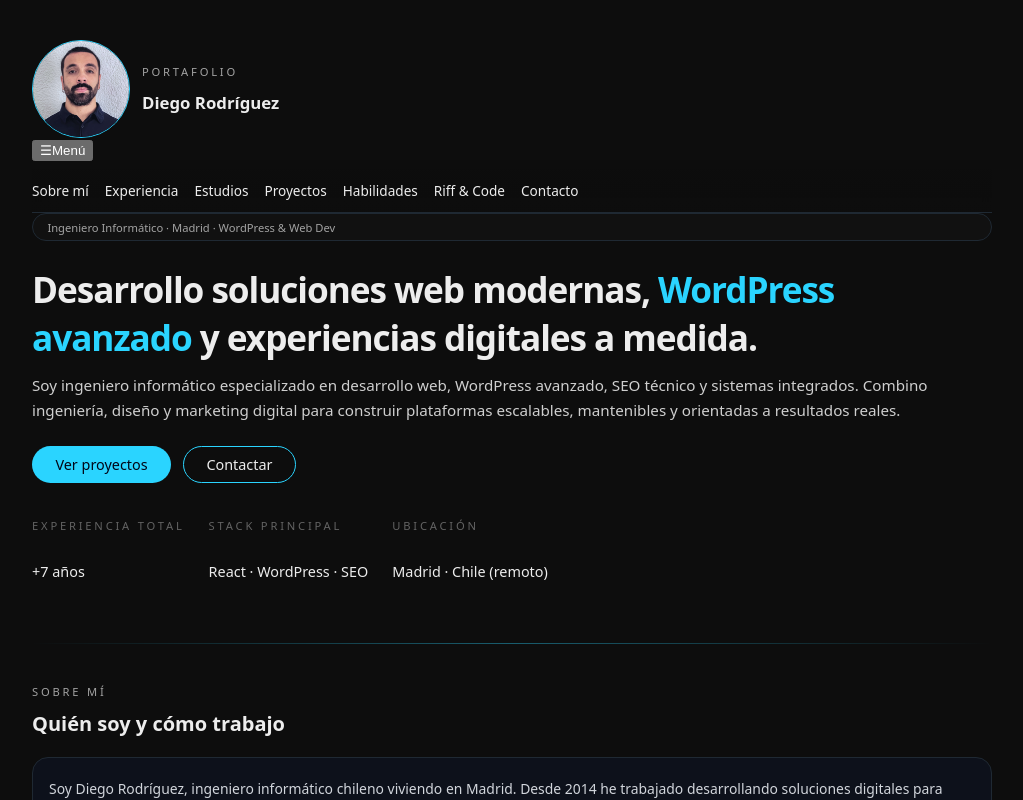
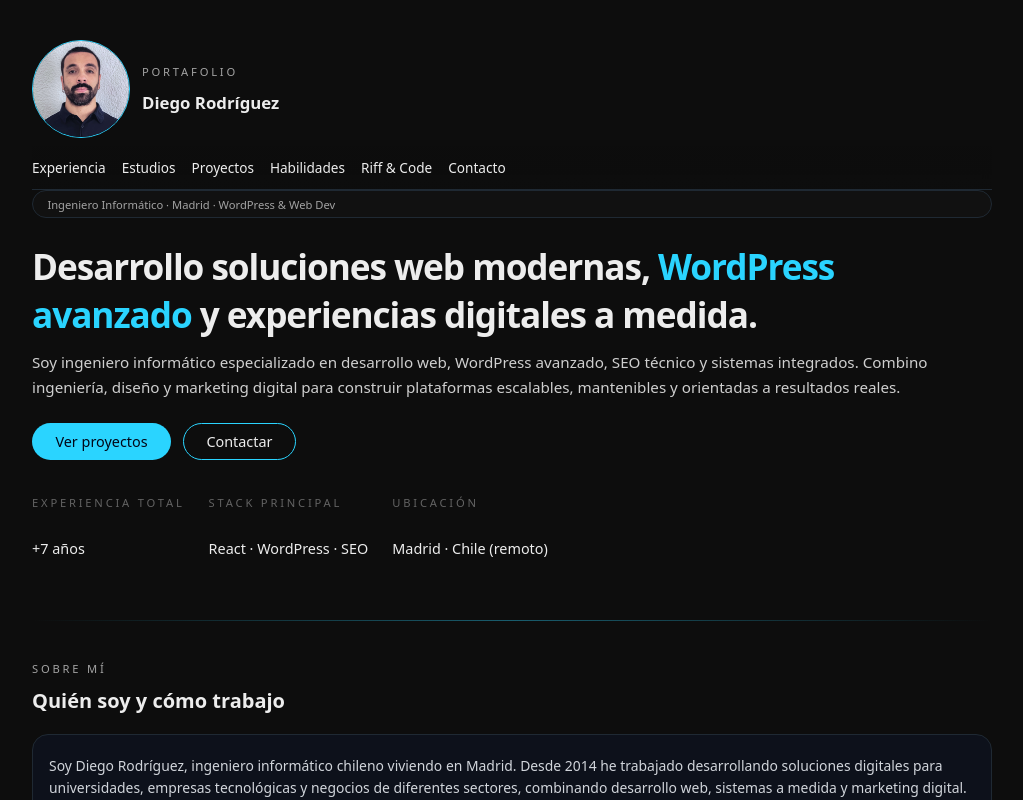
Before and after one commit to diegoroselrodriguez/my-portfolio, a React (Vite) app: page / in a window 1280 px wide. Shown: the top 800 px of the page, without its empty margins (128-1151 px from the left). Built offline with nearby package versions, Linux system fonts and the light colour scheme.

Commit message:
Update Header.tsx

```diff
--- a/src/components/Header.tsx
+++ b/src/components/Header.tsx
@@ -1,73 +1,31 @@
 // src/components/Header.tsx
-import { useState } from "react";
 
 export default function Header() {
-  const [isOpen, setIsOpen] = useState(false);
-
-  const handleToggle = () => {
-    setIsOpen((prev) => !prev);
-  };
-
-  const handleLinkClick = () => {
-    setIsOpen(false); // al hacer clic en un enlace, se cierra el menú en móvil
-  };
-
   return (
     <header className="header">
-      <div className="header-top">
       <div className="header-left">
+        {/* Avatar con imagen real */}
         <div className="avatar">
-            {/* cambia la ruta de la imagen si usas otra */}
           <img
-              src="/images/diego-perfil.jpg"
+            src="/my-portfolio/images/diego-perfil.jpg"
             alt="Foto de Diego Rodríguez"
             className="avatar-img"
           />
         </div>
+
         <div>
           <p className="overline">Portafolio</p>
           <h1 className="name">Diego Rodríguez</h1>
         </div>
       </div>
 
-        {/* Botón hamburguesa solo visible en móvil */}
-        <button
-          type="button"
-          className="nav-toggle"
-          onClick={handleToggle}
-          aria-expanded={isOpen}
-          aria-label="Abrir/cerrar menú de navegación"
-        >
-          <span className="nav-toggle-icon">☰</span>
-          <span className="nav-toggle-text">Menú</span>
-        </button>
-      </div>
-
-      {/* Menú de navegación */}
-      <nav
-        className={`nav ${isOpen ? "nav-open" : ""}`}
-      >
-        <a href="#about" onClick={handleLinkClick}>
-          Sobre mí
-        </a>
-        <a href="#experience" onClick={handleLinkClick}>
-          Experiencia
-        </a>
-        <a href="#education" onClick={handleLinkClick}>
-          Estudios
-        </a>
-        <a href="#projects" onClick={handleLinkClick}>
-          Proyectos
-        </a>
-        <a href="#skills" onClick={handleLinkClick}>
-          Habilidades
-        </a>
-        <a href="#riff-and-code" onClick={handleLinkClick}>
-          Riff &amp; Code
-        </a>
-        <a href="#contact" onClick={handleLinkClick}>
-          Contacto
-        </a>
+      <nav className="nav">
+        <a href="#experience">Experiencia</a>
+        <a href="#education">Estudios</a>
+        <a href="#projects">Proyectos</a>
+        <a href="#skills">Habilidades</a>
+        <a href="#riff-and-code">Riff &amp; Code</a>
+        <a href="#contact">Contacto</a>
       </nav>
     </header>
   );
```
Lines whose indentation alone changed are shown as unchanged.
